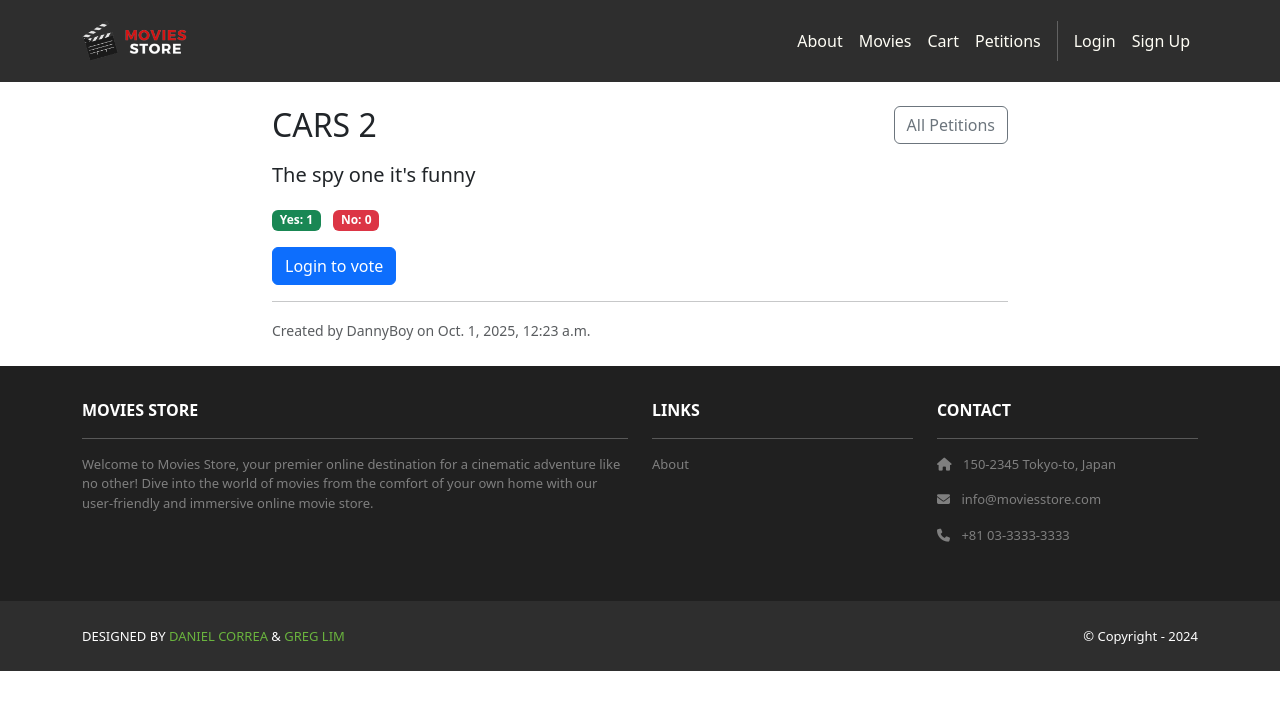
After one commit to MittelmanDaniel/moviesstore, a Django app: page /petitions/1/ in a window 1280 px wide. The commit adds this page. Shown: the top 710 px of the page. Run offline with Django 5.2, Linux system fonts and the light colour scheme; data comes from the database, SQL or seed files in the repository; both versions use the stored data as it was after the commit; some libraries are stand-ins or nearby versions.

Commit message:
petitions

```diff
--- a/moviesstore/settings.py
+++ b/moviesstore/settings.py
@@ -42,6 +42,7 @@ INSTALLED_APPS = [
     'movies',
     'accounts',
     'cart',
+    'petitions',
 ]
 
 MIDDLEWARE = [
--- a/moviesstore/templates/base.html
+++ b/moviesstore/templates/base.html
@@ -27,6 +27,7 @@
             <a class="nav-link" href="{% url 'home.about' %}">About</a>
             <a class="nav-link" href="{% url 'movies.index' %}">Movies</a>
             <a class="nav-link" href="{% url 'cart.index' %}">Cart</a>
+            <a class="nav-link" href="{% url 'petitions.index' %}">Petitions</a>
             <div class="vr bg-white mx-2 d-none d-lg-block"></div>
             {% if user.is_authenticated %}
             <a class="nav-link" href="{% url 'accounts.orders' %}">Orders</a>
--- a/moviesstore/urls.py
+++ b/moviesstore/urls.py
@@ -25,6 +25,7 @@ urlpatterns = [
     path('movies/', include('movies.urls')),
     path('accounts/', include('accounts.urls')),
     path('cart/', include('cart.urls')),
+    path('petitions/', include('petitions.urls')),
 ]
 
 urlpatterns += static(settings.MEDIA_URL,
--- /dev/null
+++ b/petitions/models.py
@@ -0,0 +1,37 @@
+from django.db import models
+from django.contrib.auth.models import User
+
+
+class Petition(models.Model):
+    id = models.AutoField(primary_key=True)
+    title = models.CharField(max_length=255)
+    description = models.TextField(blank=True)
+    created_at = models.DateTimeField(auto_now_add=True)
+    created_by = models.ForeignKey(User, on_delete=models.CASCADE)
+
+    def __str__(self):
+        return f"{self.id} - {self.title}"
+
+    @property
+    def yes_count(self) -> int:
+        from .models import Vote  # type: ignore
+        return Vote.objects.filter(petition=self, value=True).count()
+
+    @property
+    def no_count(self) -> int:
+        from .models import Vote  # type: ignore
+        return Vote.objects.filter(petition=self, value=False).count()
+
+
+class Vote(models.Model):
+    id = models.AutoField(primary_key=True)
+    petition = models.ForeignKey(Petition, related_name='votes', on_delete=models.CASCADE)
+    user = models.ForeignKey(User, on_delete=models.CASCADE)
+    value = models.BooleanField()  # True = yes, False = no
+    created_at = models.DateTimeField(auto_now_add=True)
+
+    class Meta:
+        unique_together = ('petition', 'user')
+
+    def __str__(self):
+        return f"{self.petition.id} - {self.user.username} - {'yes' if self.value else 'no'}"
--- /dev/null
+++ b/petitions/templates/petitions/show.html
@@ -0,0 +1,46 @@
+{% extends 'base.html' %}
+{% block content %}
+<section class="container py-4" style="max-width: 760px;">
+  <div class="d-flex justify-content-between align-items-center mb-3">
+    <h2 class="mb-0">{{ template_data.petition.title }}</h2>
+    <a href="{% url 'petitions.index' %}" class="btn btn-outline-secondary">All Petitions</a>
+  </div>
+  {% if template_data.petition.description %}
+    <p class="lead">{{ template_data.petition.description }}</p>
+  {% endif %}
+  <div class="my-3">
+    <span class="badge bg-success">Yes: {{ template_data.yes_count }}</span>
+    <span class="badge bg-danger ms-2">No: {{ template_data.no_count }}</span>
+  </div>
+  <div class="mt-3">
+    {% if user.is_authenticated %}
+      <div class="d-flex gap-2">
+        <form method="post" action="{% url 'petitions.vote_yes' template_data.petition.id %}">
+          {% csrf_token %}
+          <button class="btn btn-success" type="submit">
+            {% if template_data.user_vote and template_data.user_vote.value %}
+              You voted Yes
+            {% else %}
+              Vote Yes
+            {% endif %}
+          </button>
+        </form>
+        <form method="post" action="{% url 'petitions.vote_no' template_data.petition.id %}">
+          {% csrf_token %}
+          <button class="btn btn-danger" type="submit">
+            {% if template_data.user_vote and not template_data.user_vote.value %}
+              You voted No
+            {% else %}
+              Vote No
+            {% endif %}
+          </button>
+        </form>
+      </div>
+    {% else %}
+      <a class="btn btn-primary" href="{% url 'accounts.login' %}">Login to vote</a>
+    {% endif %}
+  </div>
+  <hr>
+  <small class="text-muted">Created by {{ template_data.petition.created_by.username }} on {{ template_data.petition.created_at }}</small>
+</section>
+{% endblock %}
--- /dev/null
+++ b/petitions/urls.py
@@ -0,0 +1,10 @@
+from django.urls import path
+from . import views
+
+urlpatterns = [
+    path('', views.index, name='petitions.index'),
+    path('create/', views.create, name='petitions.create'),
+    path('<int:id>/', views.show, name='petitions.show'),
+    path('<int:id>/yes/', views.vote_yes, name='petitions.vote_yes'),
+    path('<int:id>/no/', views.vote_no, name='petitions.vote_no'),
+]
--- /dev/null
+++ b/petitions/views.py
@@ -0,0 +1,63 @@
+from django.shortcuts import render, redirect, get_object_or_404
+from django.contrib.auth.decorators import login_required
+from django.contrib import messages
+from .models import Petition, Vote
+
+
+def index(request):
+    template_data = {
+        'title': 'Petitions',
+        'petitions': Petition.objects.order_by('-created_at'),
+    }
+    return render(request, 'petitions/index.html', {'template_data': template_data})
+
+
+@login_required
+def create(request):
+    if request.method == 'GET':
+        template_data = {
+            'title': 'New Petition',
+        }
+        return render(request, 'petitions/create.html', {'template_data': template_data})
+    elif request.method == 'POST':
+        title = request.POST.get('title', '').strip()
+        description = request.POST.get('description', '').strip()
+        if not title:
+            template_data = {
+                'title': 'New Petition',
+                'error': 'Title is required.',
+            }
+            return render(request, 'petitions/create.html', {'template_data': template_data})
+        p = Petition(title=title, description=description, created_by=request.user)
+        p.save()
+        return redirect('petitions.show', id=p.id)
+
+
+def show(request, id):
+    petition = get_object_or_404(Petition, id=id)
+    user_vote = None
+    if request.user.is_authenticated:
+        user_vote = Vote.objects.filter(petition=petition, user=request.user).first()
+
+    template_data = {
+        'title': petition.title,
+        'petition': petition,
+        'yes_count': petition.yes_count,
+        'no_count': petition.no_count,
+        'user_vote': user_vote,
+    }
+    return render(request, 'petitions/show.html', {'template_data': template_data})
+
+
+@login_required
+def vote_yes(request, id):
+    petition = get_object_or_404(Petition, id=id)
+    Vote.objects.update_or_create(petition=petition, user=request.user, defaults={'value': True})
+    return redirect('petitions.show', id=id)
+
+
+@login_required
+def vote_no(request, id):
+    petition = get_object_or_404(Petition, id=id)
+    Vote.objects.update_or_create(petition=petition, user=request.user, defaults={'value': False})
+    return redirect('petitions.show', id=id)
```
Also changed, not shown: petitions/templates/petitions/create.html (added, +24 -0 lines), petitions/templates/petitions/index.html (added, +27 -0 lines), .github/copilot-instructions.md (added), db.sqlite3, petitions/migrations/0001_initial.py (added), petitions/migrations/__init__.py (added).
